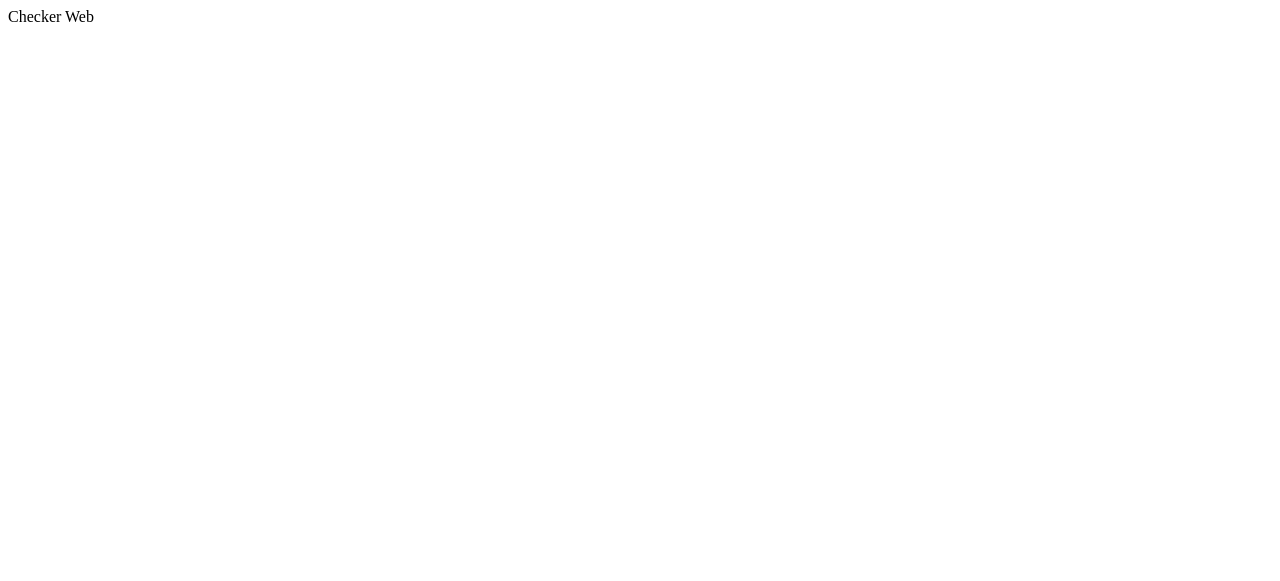
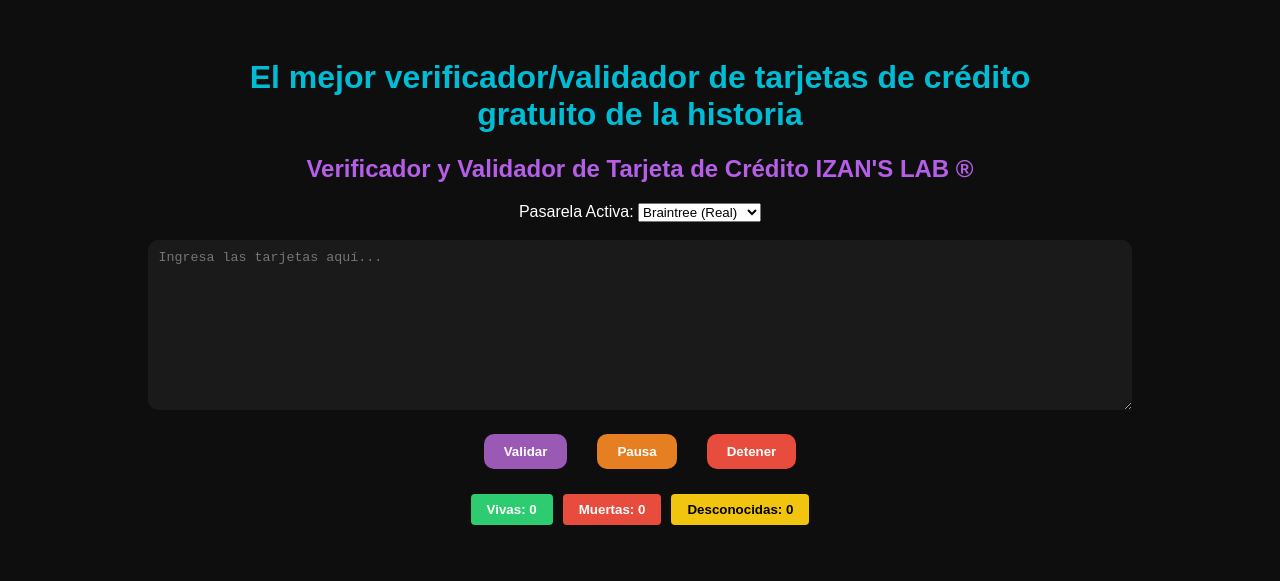
Before and after one commit to IZANTAR/card-checker-izans-lab, a plain HTML site: page index.html in a window 1280 px wide. Drawn offline with Linux system fonts and the light colour scheme.

Commit message:
Añadido frontend completo del checker

```diff
--- a/index.html
+++ b/index.html
@@ -1 +1,71 @@
-<!DOCTYPE html><html><head><title>IZAN'S LAB</title></head><body>Checker Web</body></html>
+
+<!DOCTYPE html>
+<html lang="es">
+<head>
+  <meta charset="UTF-8">
+  <title>IZAN'S LAB - Checker</title>
+  <link rel="stylesheet" href="style.css">
+  <style>
+    body {
+      font-family: sans-serif;
+      background-color: #0e0e0e;
+      color: white;
+      text-align: center;
+      padding: 30px;
+    }
+    textarea {
+      width: 80%;
+      height: 150px;
+      background-color: #1a1a1a;
+      color: #00ffcc;
+      padding: 10px;
+      border: none;
+      border-radius: 10px;
+      font-family: monospace;
+    }
+    .button-group button {
+      margin: 10px;
+      padding: 10px 20px;
+      font-weight: bold;
+      border: none;
+      border-radius: 10px;
+      cursor: pointer;
+    }
+    .purple-btn { background-color: #9b59b6; color: white; }
+    .orange-btn { background-color: #e67e22; color: white; }
+    .red-btn { background-color: #e74c3c; color: white; }
+    .green-btn { background-color: #2ecc71; color: white; }
+    .gold-btn { background-color: #f1c40f; color: black; }
+  </style>
+</head>
+<body>
+  <h1 style="color:#00bcd4;">El mejor verificador/validador de tarjetas de crédito<br>gratuito de la historia</h1>
+  <h2 style="color:#b55ee8;">Verificador y Validador de Tarjeta de Crédito <b>IZAN'S LAB ®</b></h2>
+
+  <label for="gateway">Pasarela Activa:</label>
+  <select id="gateway">
+    <option value="braintree">Braintree (Real)</option>
+    <option value="stripe">Stripe Test</option>
+    <option value="paypal">PayPal Test</option>
+    <option value="binlookup">BIN Lookup Only</option>
+    <option value="random">Randomizer</option>
+  </select>
+
+  <br><br>
+  <textarea id="input" placeholder="Ingresa las tarjetas aquí..."></textarea>
+
+  <div class="button-group">
+    <button id="validateBtn" class="purple-btn">Validar</button>
+    <button id="pauseBtn" class="orange-btn">Pausa</button>
+    <button id="stopBtn" class="red-btn">Detener</button>
+  </div>
+
+  <div class="toggle-buttons">
+    <button id="vivasToggle" class="green-btn" onclick="toggleBox('vivasResults')">Vivas: 0</button>
+    <button id="dieToggle" class="red-btn" onclick="toggleBox('dieResults')">Muertas: 0</button>
+    <button id="unknownToggle" class="gold-btn" onclick="toggleBox('unknownResults')">Desconocidas: 0</button>
+  </div>
+
+  <script src="script.js"></script>
+</body>
+</html>
```
